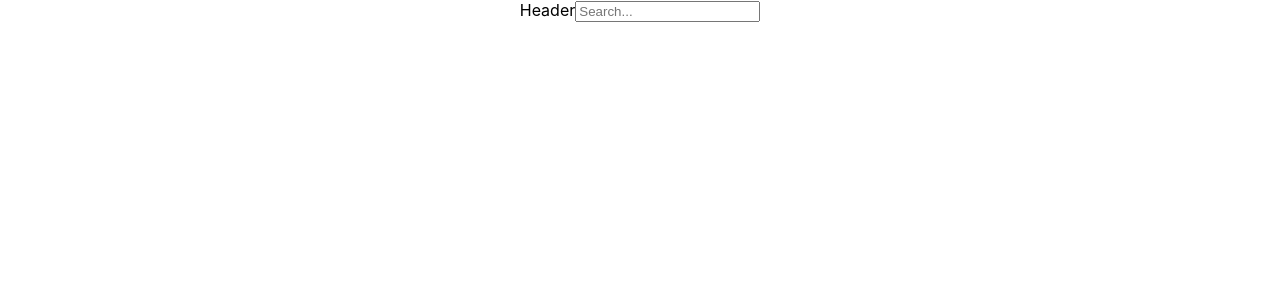
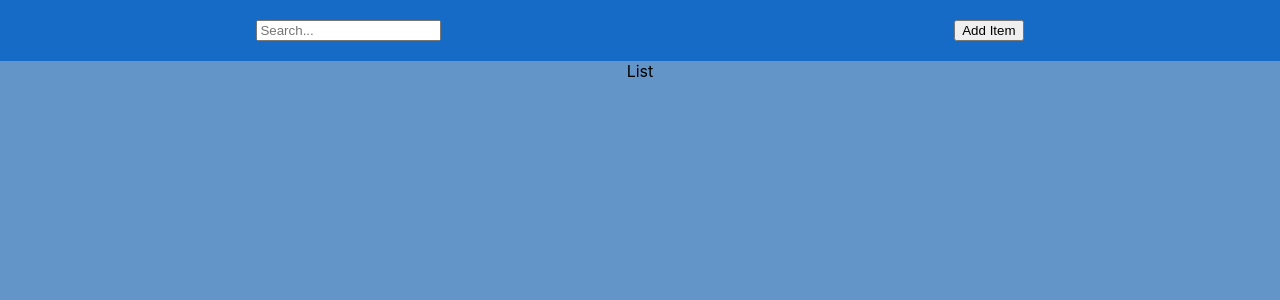
Before and after one commit to SaulReznik/note-dictionary, a React (Create React App) app: page / in a window 1280 px wide. Shown: the top 300 px of the page. Built offline with nearby package versions, Linux system fonts and the light colour scheme.

Commit message:
List init

```diff
--- a/src/components/App/index.tsx
+++ b/src/components/App/index.tsx
@@ -1,4 +1,5 @@
 import Header from 'components/Header';
+import List from 'components/List';
 import useStyles from './styles';
 
 const App = () => {
@@ -7,6 +8,7 @@ const App = () => {
   return (
     <div className={classes.App}>
       <Header />
+      <List />
     </div>
   );
 }
--- a/src/components/App/styles.ts
+++ b/src/components/App/styles.ts
@@ -2,6 +2,9 @@ import { createUseStyles } from "react-jss";
 
 const styles = createUseStyles({
   App: {
+    height: '100%',
+    display: 'flex',
+    flexFlow: 'column',
     textAlign: 'center',
   }
 });
--- a/src/components/Header/index.tsx
+++ b/src/components/Header/index.tsx
@@ -1,8 +1,12 @@
+import useStyles from './styles';
+
 const Header = () => {
+  const classes = useStyles();
+
   return (
-    <div>
-      Header
+    <div className={classes.headerContainer}>
       <input placeholder="Search..." />
+      <button onClick={() => console.log('bruh man')}>Add Item</button>
     </div>
   )
 };
--- /dev/null
+++ b/src/components/Header/styles.ts
@@ -0,0 +1,13 @@
+import { createUseStyles } from "react-jss";
+
+const useStyles = createUseStyles({
+    headerContainer: {
+        width: '100%',
+        padding: '20px 0',
+        display: 'flex',
+        justifyContent: 'space-around',
+        backgroundColor: '#166BC6',
+    }
+});
+
+export default useStyles;
--- /dev/null
+++ b/src/components/List/index.tsx
@@ -0,0 +1,13 @@
+import useStyles from "components/List/styles";
+
+const List = () => {
+    const classes = useStyles();
+
+    return (
+        <div className={classes.listContainer}>
+            List
+        </div>
+    )
+};
+
+export default List;
--- /dev/null
+++ b/src/components/List/styles.ts
@@ -0,0 +1,11 @@
+import { createUseStyles } from "react-jss";
+
+const useStyles = createUseStyles({
+    listContainer: {
+        width: '100%',
+        flexGrow: 1,
+        backgroundColor: '#6395c9',
+    }
+});
+
+export default useStyles;
--- a/src/index.css
+++ b/src/index.css
@@ -1,4 +1,8 @@
+html {
+  height: 100%;
+}
 body {
+  height: 100%;
   margin: 0;
   font-family: -apple-system, BlinkMacSystemFont, 'Segoe UI', 'Roboto', 'Oxygen',
     'Ubuntu', 'Cantarell', 'Fira Sans', 'Droid Sans', 'Helvetica Neue',
@@ -6,3 +10,6 @@ body {
   -webkit-font-smoothing: antialiased;
   -moz-osx-font-smoothing: grayscale;
 }
+#root {
+  height: 100%;
+}
```
Also changed, not shown: 1 other file (tests, documents, lock files or other folders).
